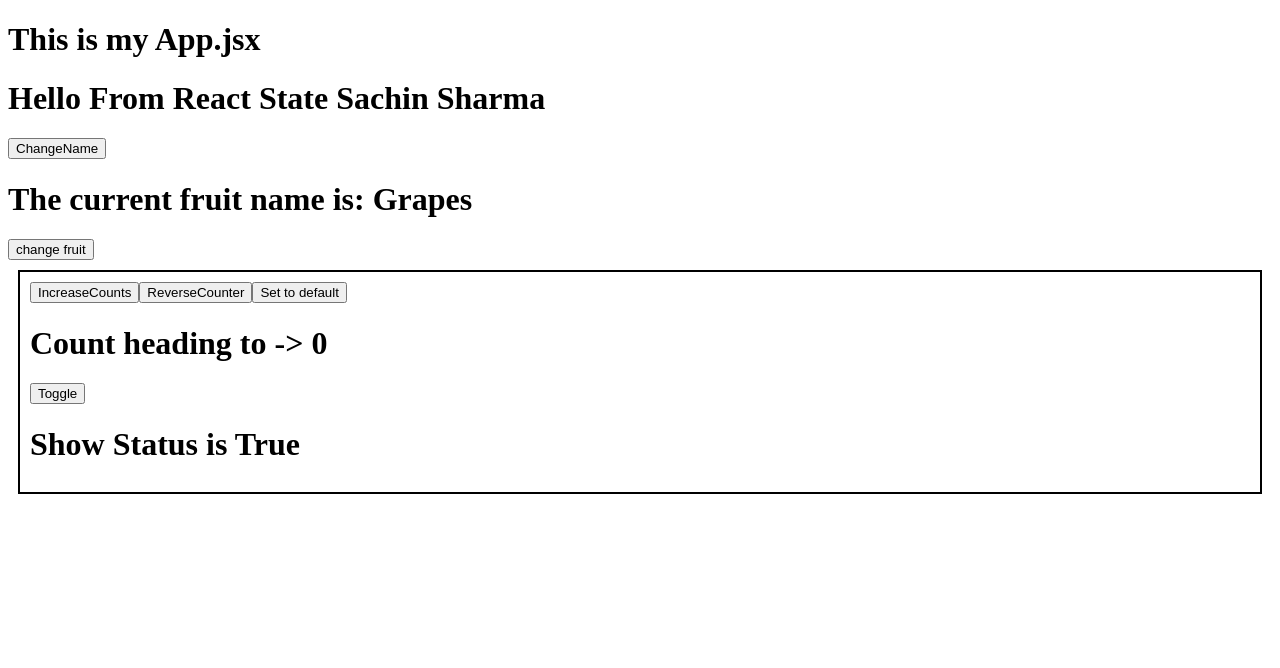
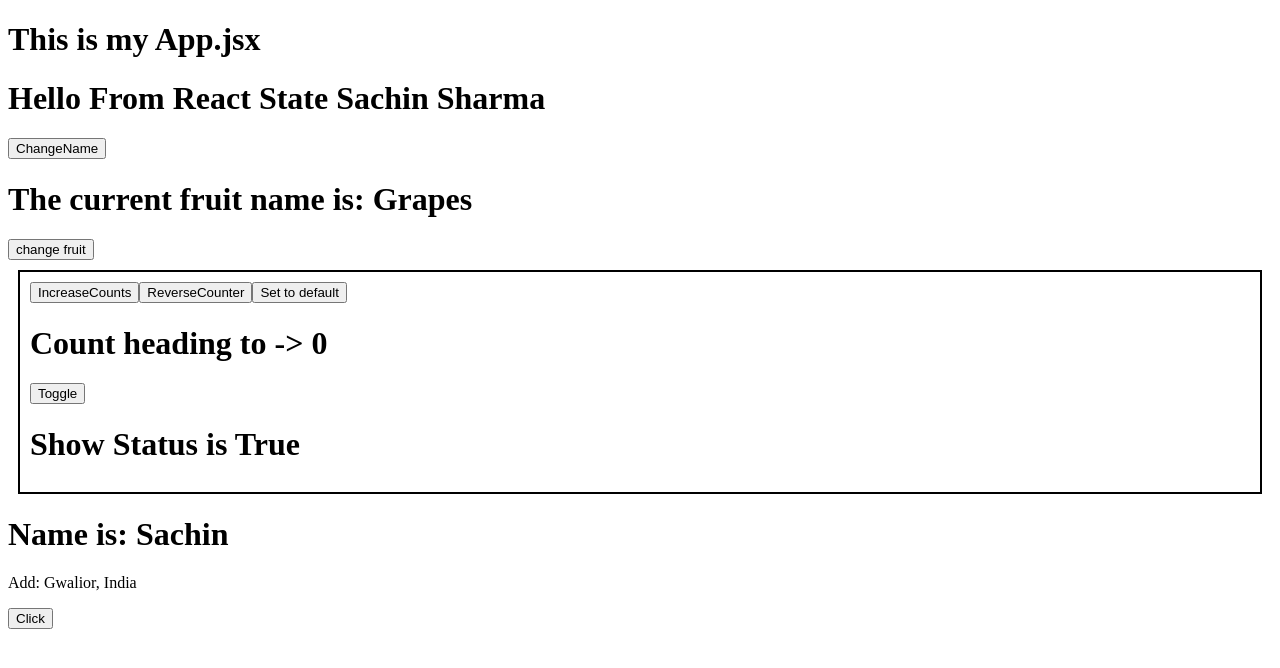
Before and after one commit to DeepCosmos532528am/learn-React, a React (Vite) app: page / in a window 1280 px wide. Shown: the top 668 px of the page. Built offline with nearby package versions, Linux system fonts and the light colour scheme.

Commit message:
feat: learn to play with objStates i.e. update and accessing the object state

```diff
--- a/src/App.jsx
+++ b/src/App.jsx
@@ -1,5 +1,6 @@
 import ReactState from './state.jsx'
 import PracticeState from './practiceState/practice.jsx'
+import ObjectState from './objectState.jsx';
 
 
 function App() {
@@ -8,6 +9,7 @@ function App() {
       <h1>This is my App.jsx</h1>
       <ReactState />
       <PracticeState />
+      <ObjectState />
     </div>
   )
 }
--- /dev/null
+++ b/src/objectState.jsx
@@ -0,0 +1,73 @@
+import { useState } from "react";
+
+function ObjectState() {
+    const [obj, setObj] = useState({
+        name: 'Sachin',
+        address: {
+            city: 'Gwalior',
+            country: 'India'
+        }
+    })
+    // const [name, setName] = useState("");
+
+    function handleName() { //function to update obj + nested obj
+        setObj({ ...obj, name: "Namanji", address: {...obj.address, city:"Bhopal" }})
+}
+
+return <div>
+    {/* <input type="text" value={name} onChange={(e) => {
+            const currVal = e.target.value;
+            setName(currVal)
+        }} /> */}
+    <h1>Name is: {obj?.name}</h1>
+    <p>Add: {obj?.address?.city}, {obj?.address?.country}</p>
+    <button onClick={handleName}>Click</button>
+    {/**setObj({...obj, name})Agar aapke variable ka naam aur object ki key ka naam bilkul SAME hai, toh aapko unhe do baar likhne ki zaroorat nahi hai.
+Old Way (Lamba tarika): setObj({ ...obj, name: name })
+New Way (Shorthand): setObj({ ...obj, name }) */}
+</div>
+}
+//as we can see I have used the optional chaining .? here to ensure that no problem would come in production when any value at specific key is not present there.
+
+export default ObjectState;
+
+/**🚀 Interview Notes: Updating Objects in React State
+1. The Core Concept: Immutability
+React mein hum state object ko "Read-Only" maante hain. Agar humein object ki kisi ek property ko bhi badalna hai, toh humein pura ka pura object replace karna padta hai. Isse "Immutable Update" kehte hain.
+
+2. Why "Spread Operator" is Mandatory in State?
+Jab hum state mein object rakhte hain (jaise user object jisme name, email, aur id hai), toh humein do challenges aate hain:
+
+Don't Lose Data: Agar hum direct setUser({ name: "Sachin" }) likhenge, toh email aur id delete ho jayenge. Spread operator (...user) purane data ko "retain" (surakshit) rakhta hai.
+
+Trigger Re-render: React tabhi screen refresh karta hai jab use memory mein Naya Address milta hai. Spread operator ek naya object create karke naya address generate karta hai.
+
+3. Step-by-Step Logic (Interview Explanation)
+Interview mein update process ko aise explain karo:
+
+Copy: Pehle ... use karke purane state ki copy banao.
+
+Override: Jo property badalni hai, use copy ke baad likh kar overwrite karo.
+
+Replace: setState function ke zariye purane object ko is naye object se replace kar do.
+
+4. Handling Nested Objects (The Catch)
+Ek important interview point: Spread operator sirf "Shallow Copy" karta hai (matlab sirf upar ki layer copy karta hai).
+
+Agar object ke andar ek aur object hai (Nested), toh humein us inner object ko bhi spread karna padega.
+
+Agar hum aisa nahi karenge, toh inner object ka reference purana hi rahega aur React ko change detect karne mein problem ho sakti hai.
+
+5. Common Interview Questions (Hinglish)
+Q: Kya hum Object.assign() use kar sakte hain?
+A: "Haan sir, kar sakte hain, lekin Spread Operator zyada readable aur modern hai. Ye kam lines mein wahi kaam karta hai jo Object.assign karta hai."
+
+Q: Functional Update (prev => ...) kab use karna chahiye?
+A: "Jab hamari nayi state Purani State (Previous State) par depend karti ho. Ye race-conditions se bachata hai aur ensure karta hai ki hum hamesha latest data par kaam kar rahe hain."
+
+6. Summary for Quick Revision
+Direct Change: ❌ state.name = "X" (UI update nahi hogi).
+
+Direct Replace: ❌ setState({ name: "X" }) (Baaki data ud jayega).
+
+Spread Update: ✅ setState({ ...state, name: "X" }) (Perfect way). */
```
